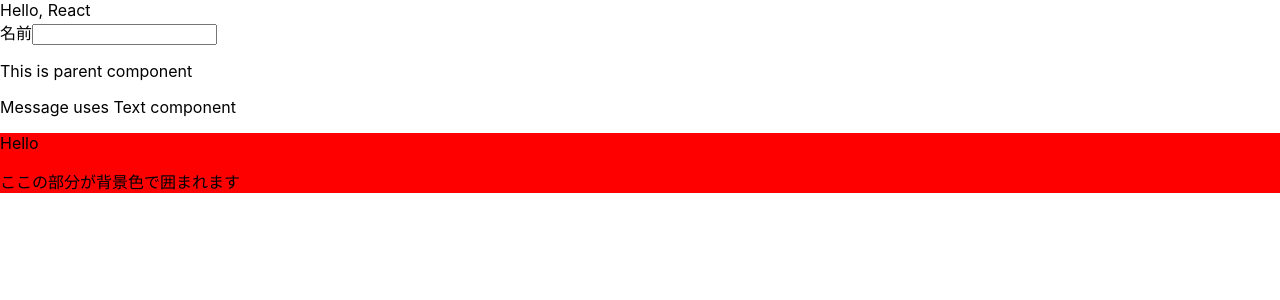
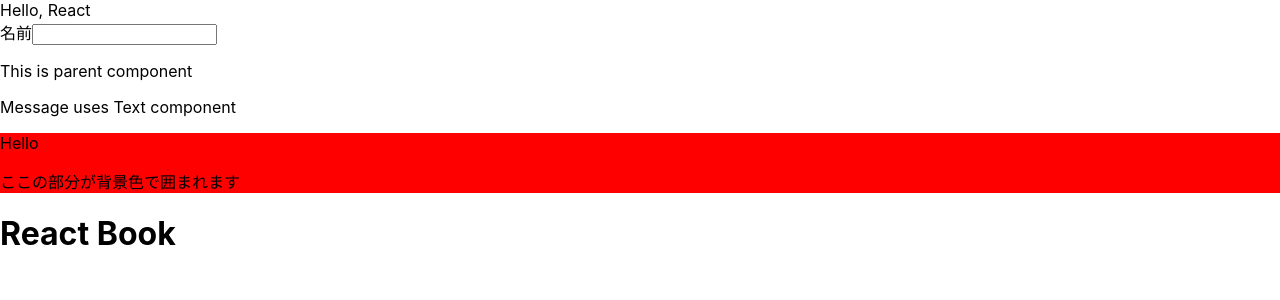
Before and after one commit to RiRyCasals/react-sample, a React (Create React App) app: page / in a window 1280 px wide. Shown: the top 300 px of the page. Built offline with nearby package versions, Linux system fonts and the light colour scheme.

Commit message:
p90まで終了

```diff
--- /dev/null
+++ b/src/components/ContextSample.tsx
@@ -0,0 +1,34 @@
+import React from "react"
+
+const TitleContext = React.createContext('')
+
+const Title = () => {
+    return (
+        <TitleContext.Consumer>
+            {
+                (title) => {
+                    return <h1>{title}</h1>
+                }
+            }
+        </TitleContext.Consumer>
+    )
+}
+
+const Header = () => {
+    return (
+        <div>
+            <Title/>
+        </div>
+    )
+}
+
+const Page = () => {
+    const title = 'React Book'
+    return (
+        <TitleContext.Provider value={title}>
+            <Header/>
+        </TitleContext.Provider>
+    )
+}
+
+export default Page
--- a/src/index.tsx
+++ b/src/index.tsx
@@ -6,6 +6,7 @@
 import Name from './components/Name';
 import Message from './components/Message';
 import Parent from './components/ContainerSample';
+import Page from './components/ContextSample';
 
 const root = ReactDOM.createRoot(
   document.getElementById('root') as HTMLElement
@@ -16,6 +17,7 @@
     <Name/>
     <Message/>
     <Parent/>
+    <Page/>
   </React.StrictMode>
 );
 
```
